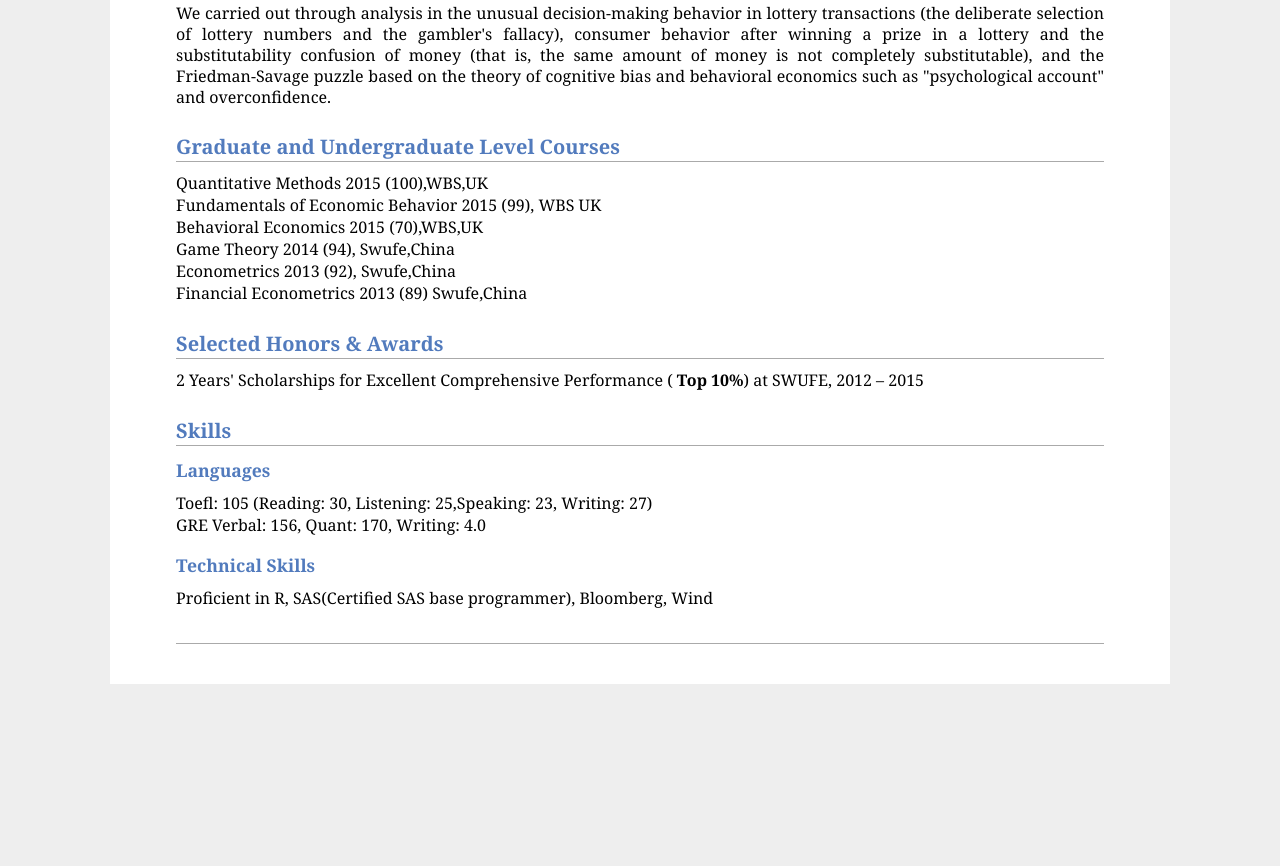
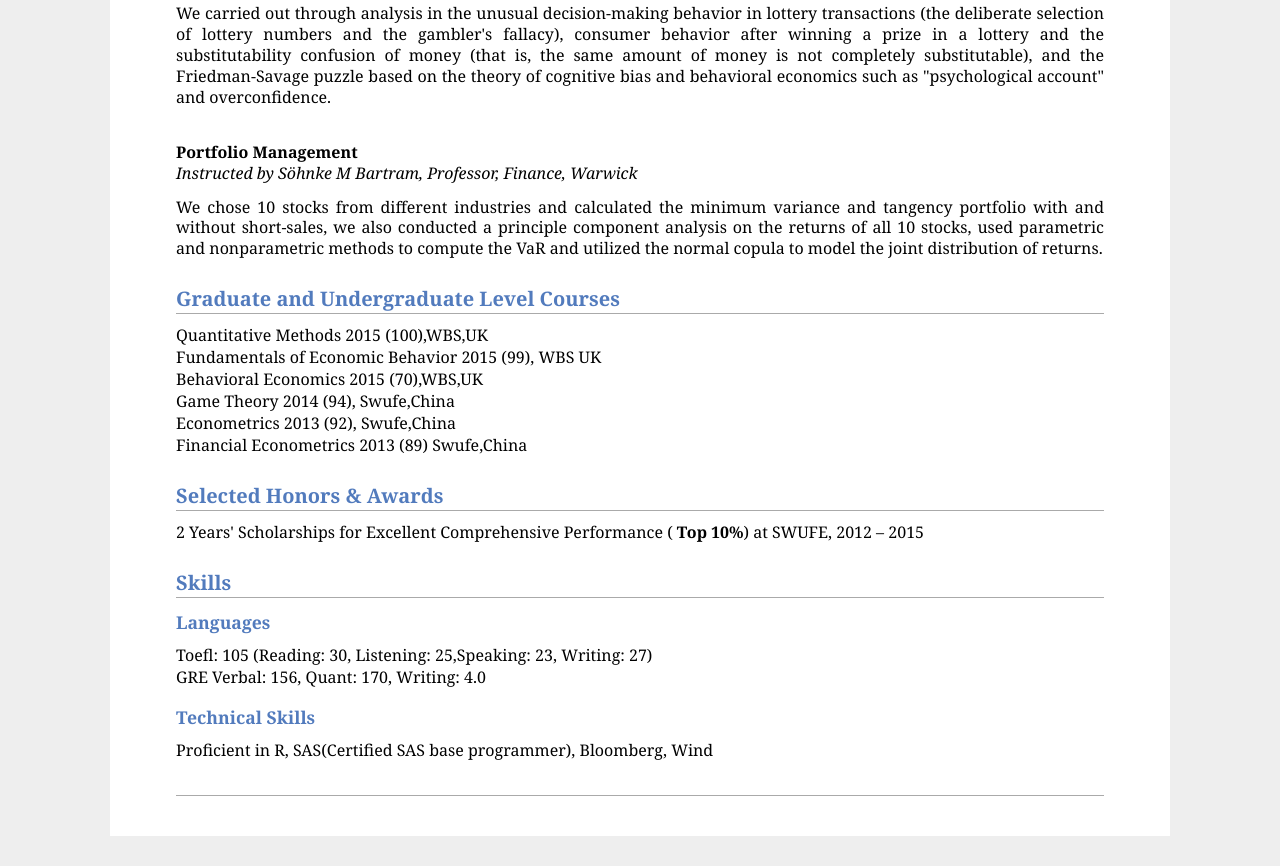
Before and after one commit to hongju-ren/hongju-ren.github.io, a plain HTML site: page index.html in a window 1280 px wide. Shown: the part 1570-2436 px from the top of the page. Before the commit the page ends 2284 px from the top, so only its background shows below. Drawn offline with Linux system fonts and the light colour scheme.

Commit message:
add another subject

```diff
--- a/index.html
+++ b/index.html
@@ -85,7 +85,16 @@
         (the deliberate selection of lottery numbers and the gambler's fallacy), consumer behavior after winning a
         prize in a lottery and the substitutability confusion of money (that is, the same amount of money is not
         completely substitutable), and the Friedman-Savage puzzle based on the theory of cognitive bias and
-        behavioral economics such as "psychological account" and overconfidence. </p>
+        behavioral economics such as "psychological account" and overconfidence. </p><br/>
+
+    <p align="left"><b>Portfolio Management</b> <br/>
+        <i>Instructed by Söhnke M Bartram, Professor, Finance, Warwick</i>
+    </p>
+    <p align="justify">We chose 10 stocks from different industries and calculated the minimum variance and tangency
+        portfolio with and without short-sales, we also conducted a principle component analysis on the returns of all
+        10 stocks, used parametric and nonparametric methods to compute the VaR and utilized the normal copula to model
+        the joint distribution of returns. </p>
+
 
     <h2>Graduate and Undergraduate Level Courses</h2>
     Quantitative Methods 2015 (100),WBS,UK <br/>
```
